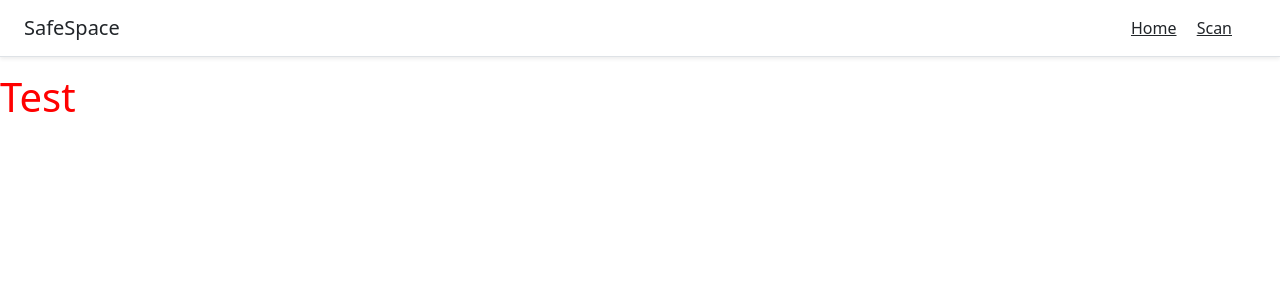
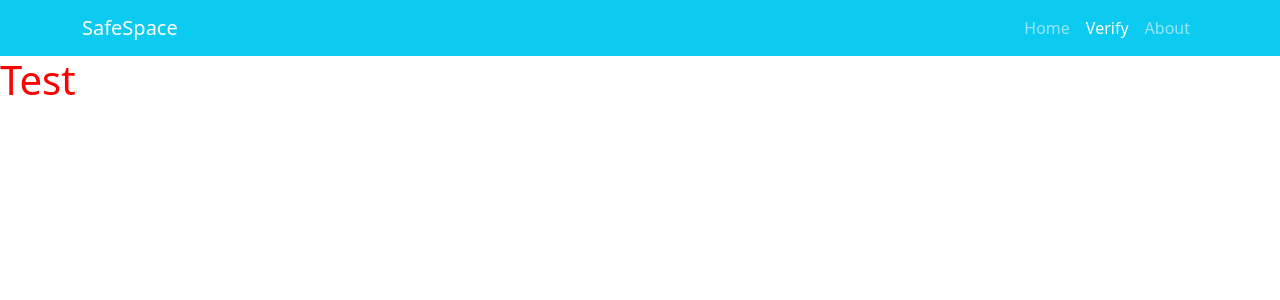
Before and after one commit to nealamendoza/CatHacks-Winter-Edition-2020, a Flask app: page /scan in a window 1280 px wide. Shown: the top 300 px of the page. Run offline with Flask 2, Linux system fonts and the light colour scheme; parts of the project's set-up code (start-up, migrations or seed data) failed here and were passed over.

Commit message:
need to work on frontend

```diff
--- a/functions.py
+++ b/functions.py
@@ -60,10 +60,3 @@ def scanWebsite(userUrl):
         add_url_to_db(urlObject)
         print('"status": "Created New Entry in Database"')
         return retrieve_data_from_db(url)
-
-
-
-
-url = (input(""))
-
-print(scanWebsite(url))
--- a/templates/verify.html
+++ b/templates/verify.html
@@ -8,13 +8,22 @@
   </head>
   <body>
     <!-- NavBar -->
-    <header class="d-flex flex-column flex-md-row align-items-center p-3 px-md-4 mb-3  border-bottom shadow-sm">
-      <p class="h5 my-0 me-md-auto fw-normal">SafeSpace</p>
-      <nav class="my-2 my-md-0 me-md-3">
-        <a class="p-2 text-dark" href ="/">Home</a>
-        <a class="p-2 text-dark" href ="/scan">Scan</a>
-      </nav>
-    </header>
+    <nav class="navbar navbar-expand-sm navbar-dark bg-info">
+      <div class="container">
+        <a href="#" class="navbar-brand">SafeSpace</a>
+        <ul class="navbar-nav">
+          <li class="nav-item">
+            <a href="/" class="nav-link">Home</a>
+          </li>
+          <li class="nav-item">
+            <a href="/scan" class="nav-link active">Verify</a>
+          </li>
+          <li class="nav-item">
+            <a href="#" class="nav-link">About</a>
+          </li>
+        </ul>
+      </div>
+    </nav>
     <!-- Content -->
     <h1>Test</h1>
   </body>
```
Also changed, not shown: templates/index.html (+5 -2 lines).
